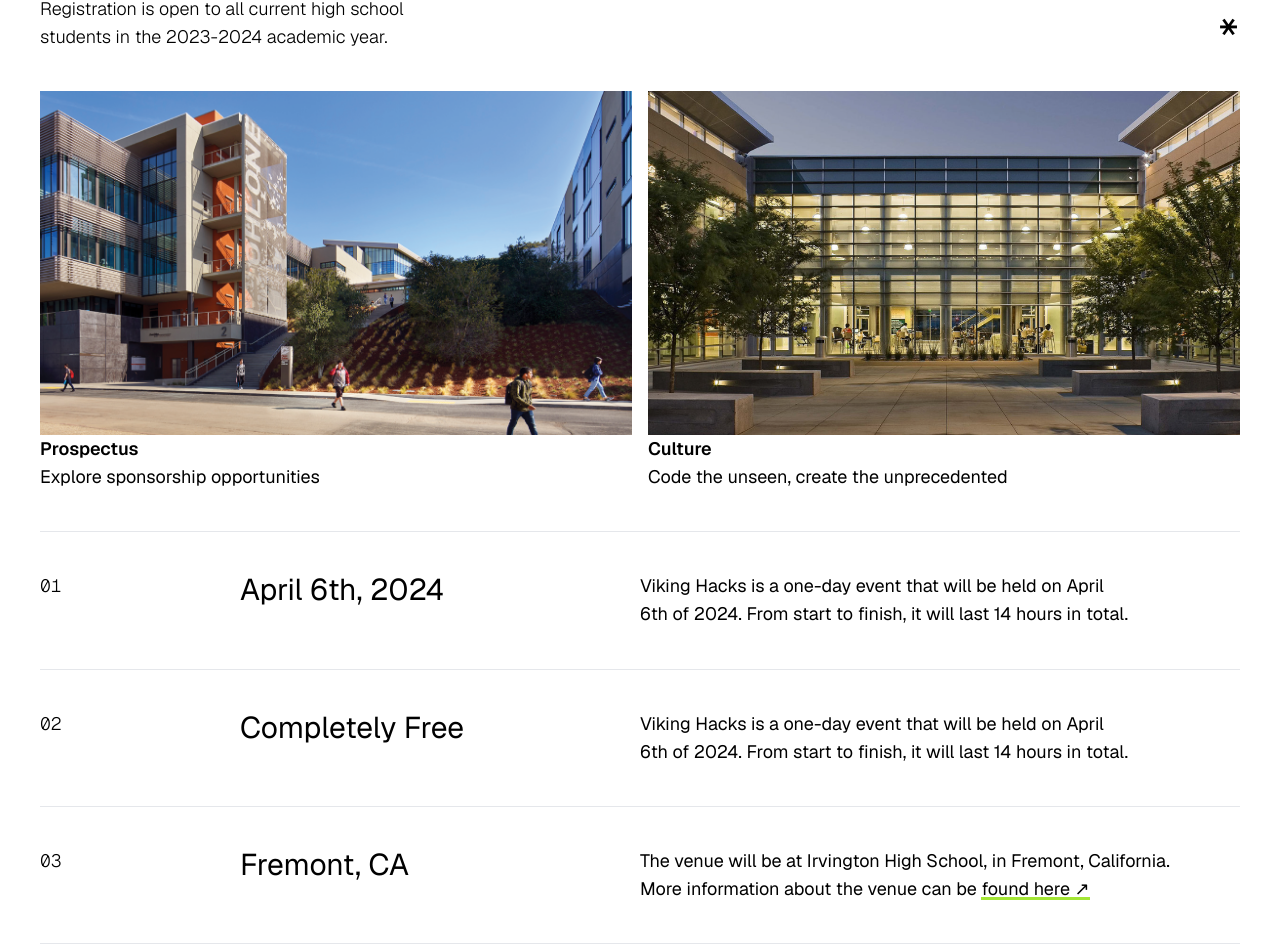
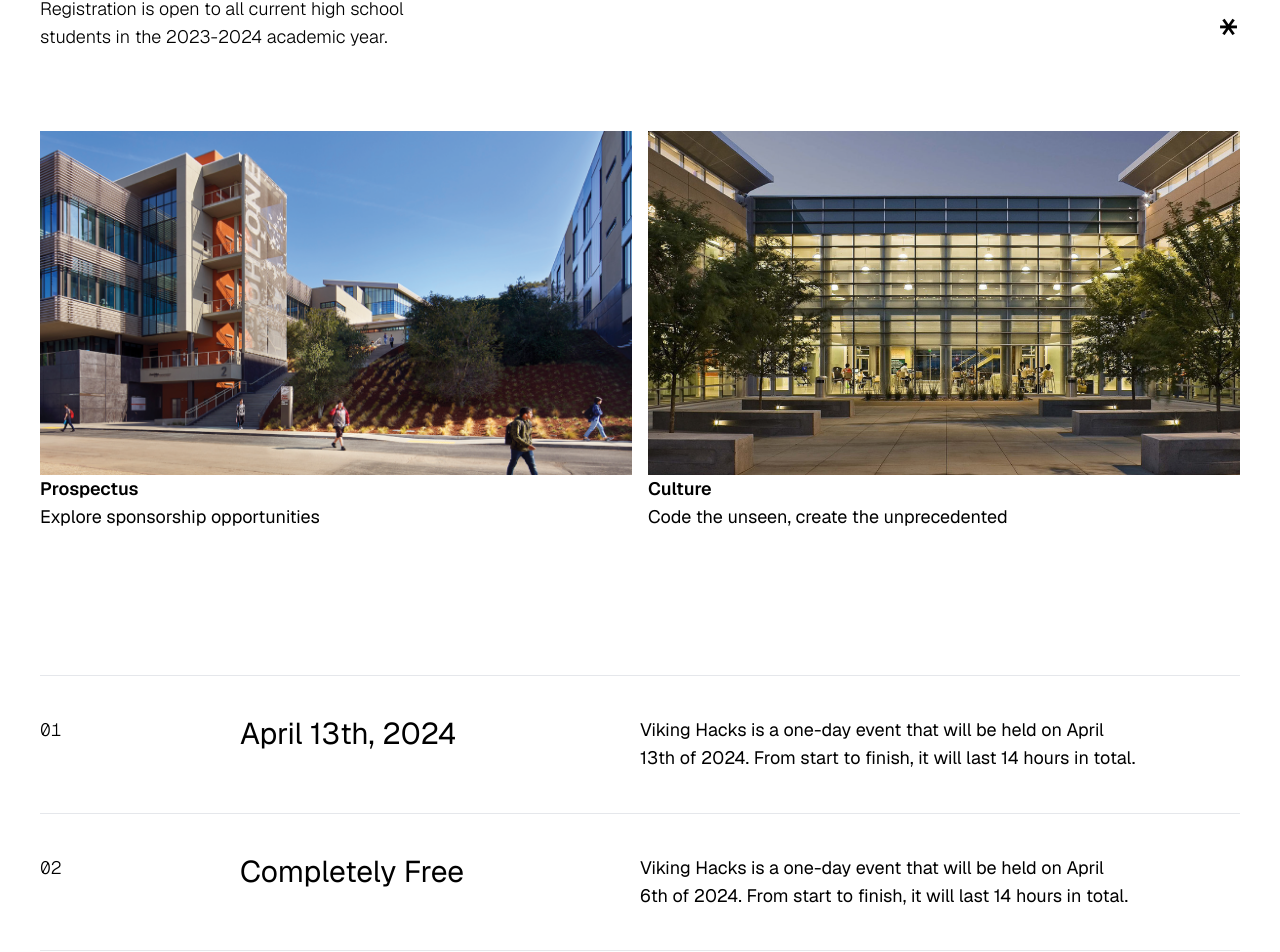
Before and after one commit to Mishra-Manit/ohlone-hacks, a Next.js app: page / in a window 1280 px wide. Shown: the part 709-1661 px from the top of the page. Built offline with nearby package versions, Linux system fonts and the light colour scheme.

Commit message:
fix spacing

```diff
--- a/src/app/components/NumberedDetails.tsx
+++ b/src/app/components/NumberedDetails.tsx
@@ -4,15 +4,15 @@ import StyledLink from './StyledLink';
 
 export default function NumberedDetails() {
     return (
-        <div className="my-10 mx-10 text-lg">
+        <div className="mt-36 mb-10 mx-10 text-lg">
             {/* <h1 className="font-mono mb-10">// WHY VIKING HACKS</h1> */}
             <div className="grid grid-cols-1 grid-rows-3 divide-y border-y">
                 <div className="py-10">
                     <div className="flex flex-col sm:flex-row justify-between">
                         <h1 className="w-1/6 font-mono font-light">01</h1>
-                        <h1 className="w-full sm:w-2/6 text-4xl sm:text-3xl">April 6th, 2024</h1>
+                        <h1 className="w-full sm:w-2/6 text-4xl sm:text-3xl">April 13th, 2024</h1>
                         <div className="w-full sm:w-3/6">
-                            <Balancer className="text-sm lg:text-lg text-justify sm:text-left">Viking Hacks is a one-day event that will be held on April 6th of 2024. From start to finish, it will last 14 hours in total.</Balancer>
+                            <Balancer className="text-sm lg:text-lg text-justify sm:text-left">Viking Hacks is a one-day event that will be held on April 13th of 2024. From start to finish, it will last 14 hours in total.</Balancer>
                         </div>
                     </div>
                 </div>
@@ -30,7 +30,7 @@ export default function NumberedDetails() {
                         <h1 className="w-1/6 font-mono font-light">03</h1>
                         <h1 className="w-full sm:w-2/6 text-4xl sm:text-3xl">Fremont, CA</h1>
                         <div className="w-full sm:w-3/6">
-                            <Balancer className="text-sm lg:text-lg text-justify sm:text-left">The venue will be at Irvington High School, in Fremont, California. More information about the venue can be <StyledLink href="/venue" target="_blank" text="found here" arrow={true} /></Balancer>
+                            <Balancer className="text-sm lg:text-lg text-justify sm:text-left">The venue will be at Ohlone College, in Fremont, California. More information about the venue can be <StyledLink href="/venue" target="_blank" text="found here" arrow={true} /></Balancer>
                         </div>
                     </div>
                 </div>
--- a/src/app/components/PostSection.tsx
+++ b/src/app/components/PostSection.tsx
@@ -16,7 +16,7 @@ const posts = {
 
 export default function PostSection() {
     return (
-        <div className="grid grid-cols-1 sm:grid-cols-2 grid-rows-2 sm:grid-rows-1 gap-4 mx-10">
+        <div className="my-10 grid grid-cols-1 sm:grid-cols-2 grid-rows-2 sm:grid-rows-1 gap-4 mx-10">
             {Object.entries(posts).map(([path, { img, name, description }]) => {
                 return (
                     <Link key={path} href={path} target={"_self"} className="
```
